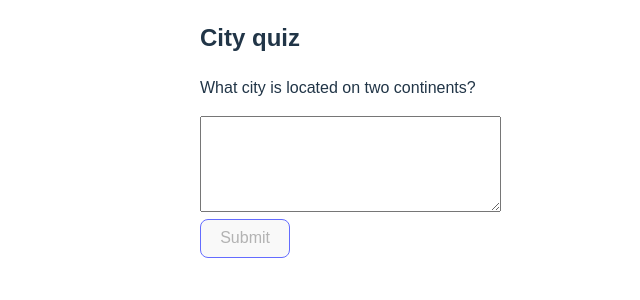
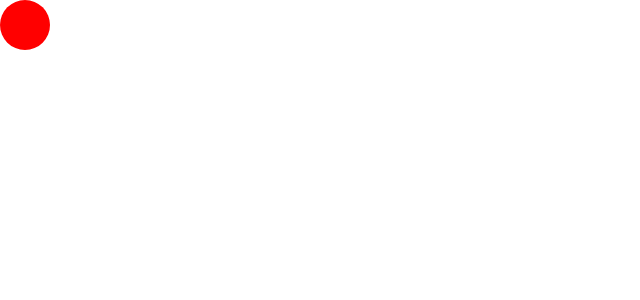
Before and after one commit to devmohidul/react30, a React (Vite) app: page / in a window 1280 px wide. Shown: the top 300 px of the page, without its empty margins (0-640 px from the left). Built offline with nearby package versions, Linux system fonts and the light colour scheme.

Commit message:
Simple pointer move example with react

```diff
--- /dev/null
+++ b/src/Components/Pointer4.jsx
@@ -0,0 +1,30 @@
+import { useState } from "react";
+
+export default function Pointer4() {
+  const [x, setX] = useState(0);
+  const [y, setY] = useState(0);
+
+  const handlePointerMove = (e) => {
+    setX(e.clientX);
+    setY(e.clientY);
+  };
+  return (
+    <>
+      <div
+        style={{ width: "100vw", height: "100vh", position: "relative" }}
+        onPointerMove={handlePointerMove}
+      >
+        <div
+          style={{
+            width: "50px",
+            height: "50px",
+            backgroundColor: "red",
+            borderRadius: "50%",
+            position: "absolute",
+            transform: `translate(${x}px, ${y}px)`,
+          }}
+        ></div>
+      </div>
+    </>
+  );
+}
--- a/src/main.jsx
+++ b/src/main.jsx
@@ -1,10 +1,10 @@
 import { StrictMode } from "react";
 import { createRoot } from "react-dom/client";
-import Project3 from "./Components/Project3";
+import Pointer4 from "./Components/Pointer4";
 import "./index.css";
 
 createRoot(document.getElementById("root")).render(
   <StrictMode>
-    <Project3 />
+    <Pointer4 />
   </StrictMode>
 );
```
